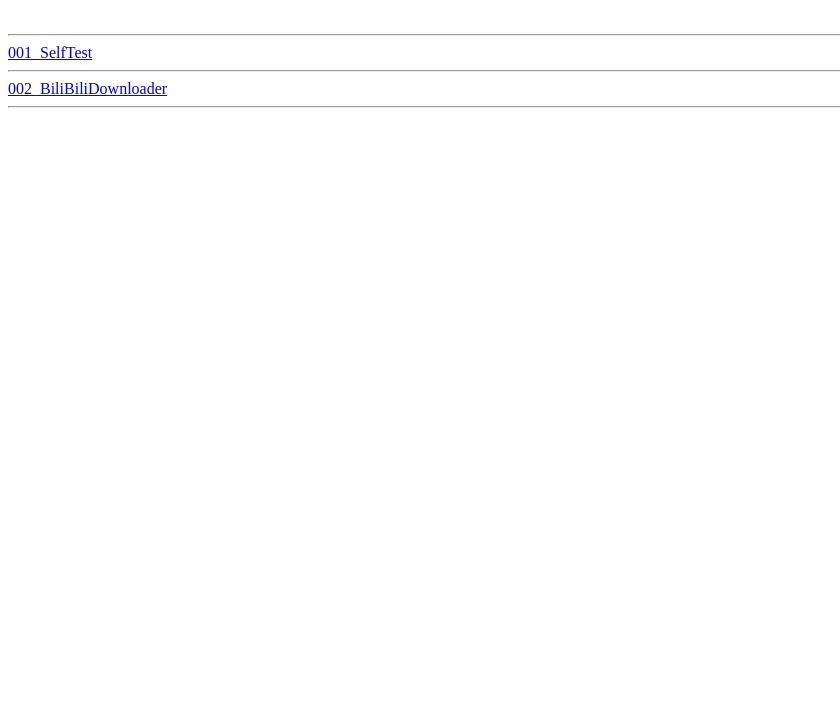
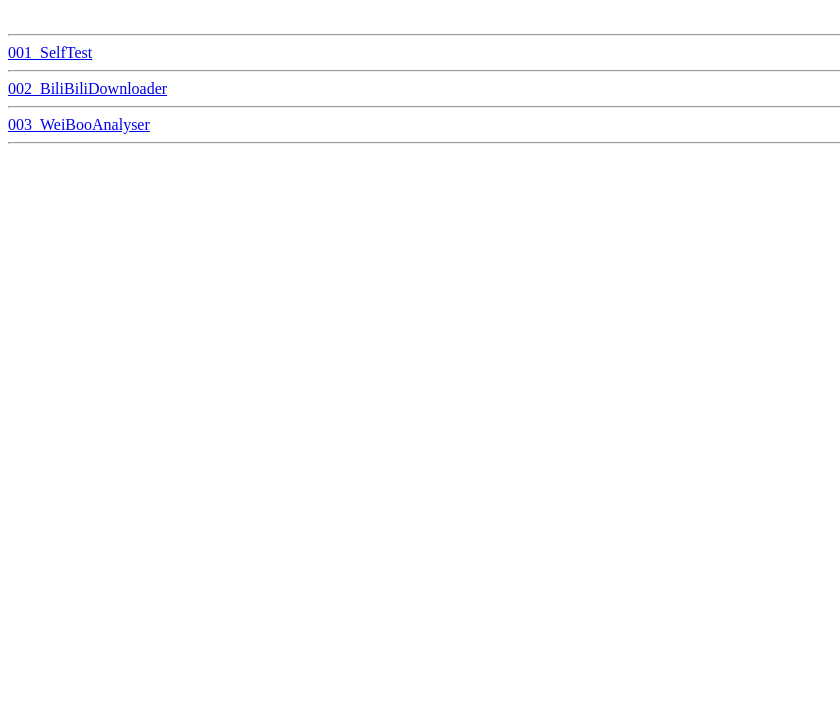
Before and after one commit to LetMeFly666/various, a plain HTML site: page ForTheProgram/index.html in a window 1280 px wide. Shown: the part 81-800 px from the top of the page, without its empty margins (0-840 px from the left). Drawn offline with Linux system fonts and the light colour scheme.

Commit message:
003_WeiBooAnalyser

```diff
--- a/ForTheProgram/index.html
+++ b/ForTheProgram/index.html
@@ -12,7 +12,8 @@
     <br /><hr />
     <a href="002_BiliBiliDownloader">002_BiliBiliDownloader</a>
     <br /><hr />
-
+    <a href="003_WeiBooAnalyser">003_WeiBooAnalyser</a>
+    <br /><hr />
 
 </body>
 </html>
```
